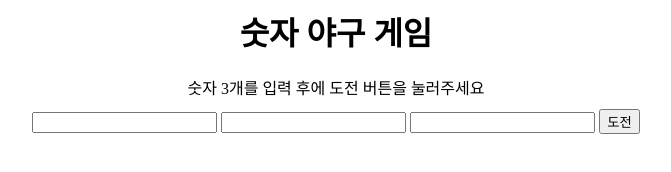
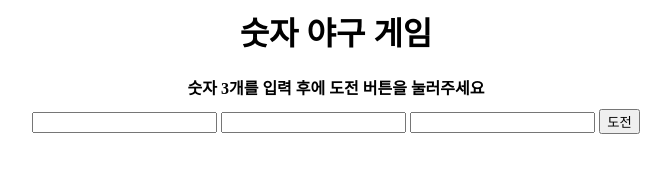
Before and after one commit to BOBODDO/SSAC, a plain HTML site: page Assignments/Week02/baseball.html in a window 1280 px wide. Shown: the whole page, without its empty margins (304-975 px from the left). Drawn offline with Linux system fonts and the light colour scheme.

Commit message:
현재 결과는 굵은 글씨로 제공되도록 변경

```diff
--- a/Assignments/Week02/baseball.html
+++ b/Assignments/Week02/baseball.html
@@ -9,7 +9,7 @@
 <body>
 <div align="center" style="padding-left:100px; padding-right:100px;">
 <div><h1>숫자 야구 게임</h1></div>
-<div><span id="result">숫자 3개를 입력 후에 도전 버튼을 눌러주세요</span></div>
+<div><span id="result" style="font-weight:bold;">숫자 3개를 입력 후에 도전 버튼을 눌러주세요</span></div>
 <div style="margin-top:10px;margin-bottom:10px;">
     <form>
         <input type="number" id="baseball_1" size="1" />
```
